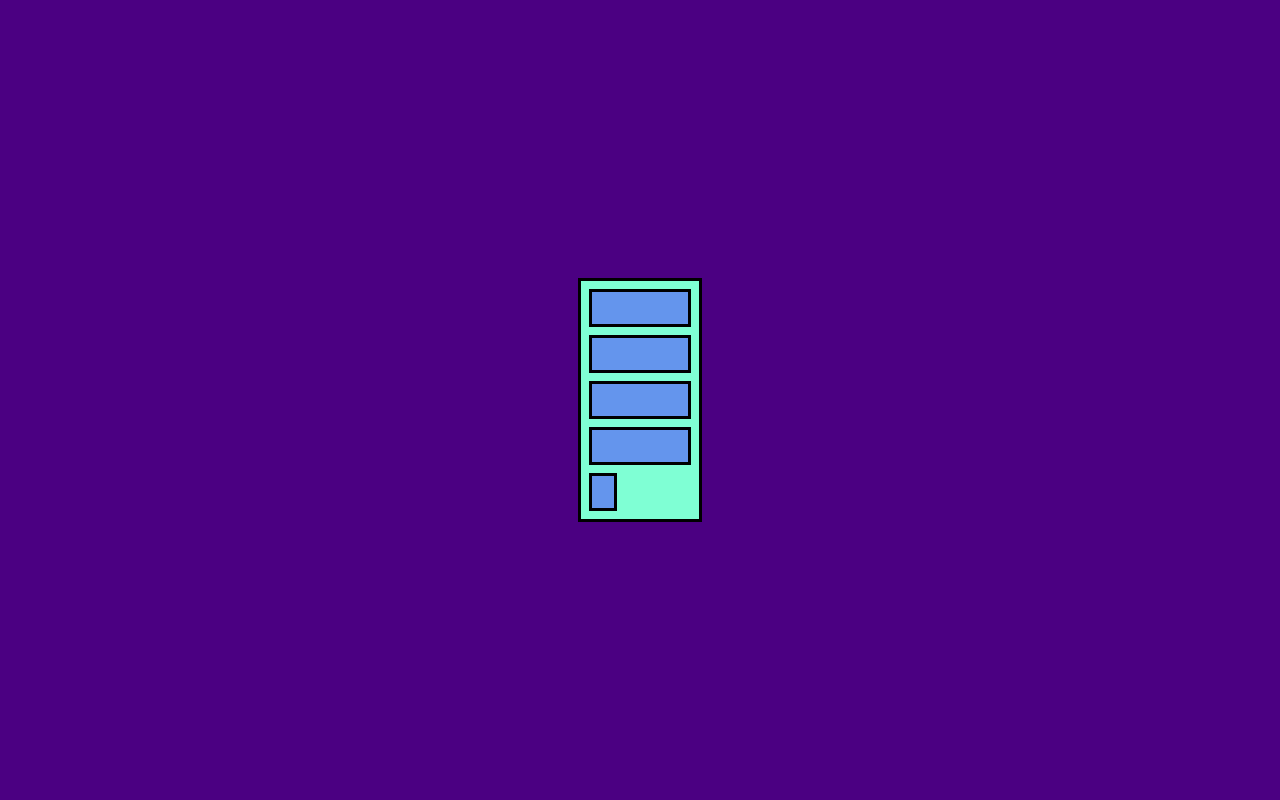
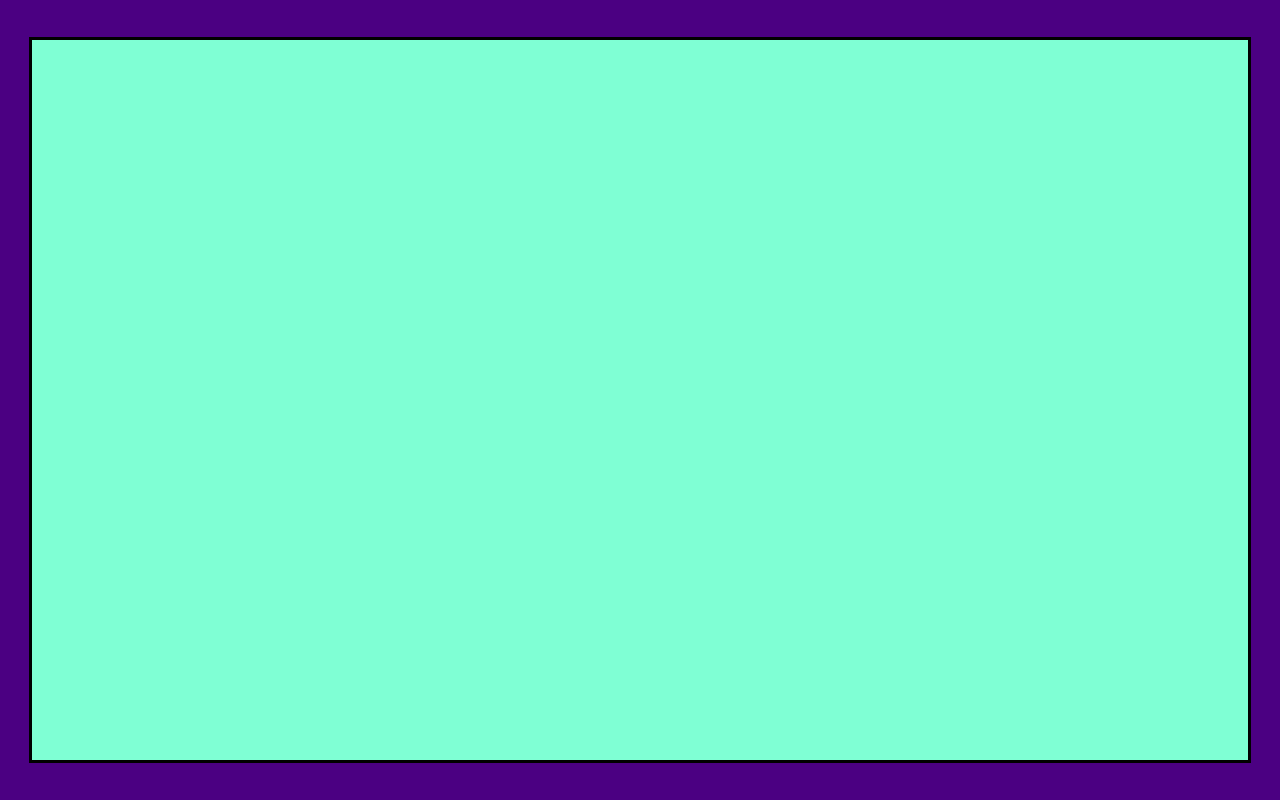
Before and after one commit to jdjuan/css-selectors, an Angular app: page / in a window 1280 px wide. Built offline with nearby package versions, Linux system fonts and the light colour scheme.

Commit message:
add base canvas

```diff
--- a/src/app/app.component.css
+++ b/src/app/app.component.css
@@ -11,18 +11,8 @@ section {
 }
 
 div {
+  width: 95%;
+  height: 90%;
   border: 3px solid black;
   background-color: aquamarine;
 }
-
-div.pictures {
-  margin: 0.5rem;
-  width: 6rem;
-  height: 2rem;
-  background-color: cornflowerblue;
-}
-
-div#door {
-  width: 1.4rem;
-  height: 2rem;
-}
--- a/src/app/app.component.html
+++ b/src/app/app.component.html
@@ -1,10 +1,4 @@
 <section>
   <div>
-    <div class="pictures"></div>
-    <div class="pictures"></div>
-    <div class="pictures"></div>
-    <div class="pictures"></div>
-    <div class="pictures"
-         id="door"></div>
   </div>
 </section>
```
Also changed, not shown: 1 other file (tests, documents, lock files or other folders).
